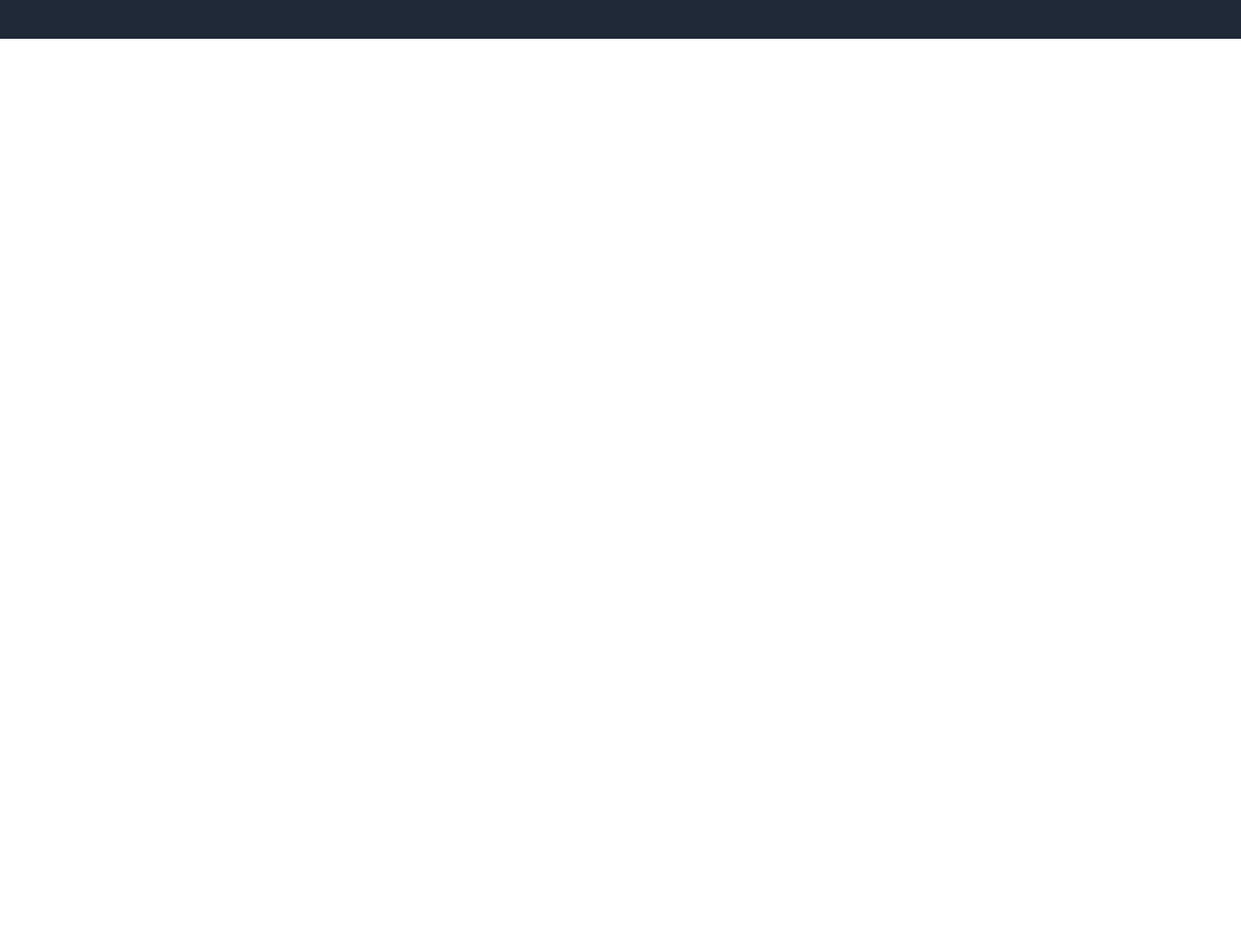
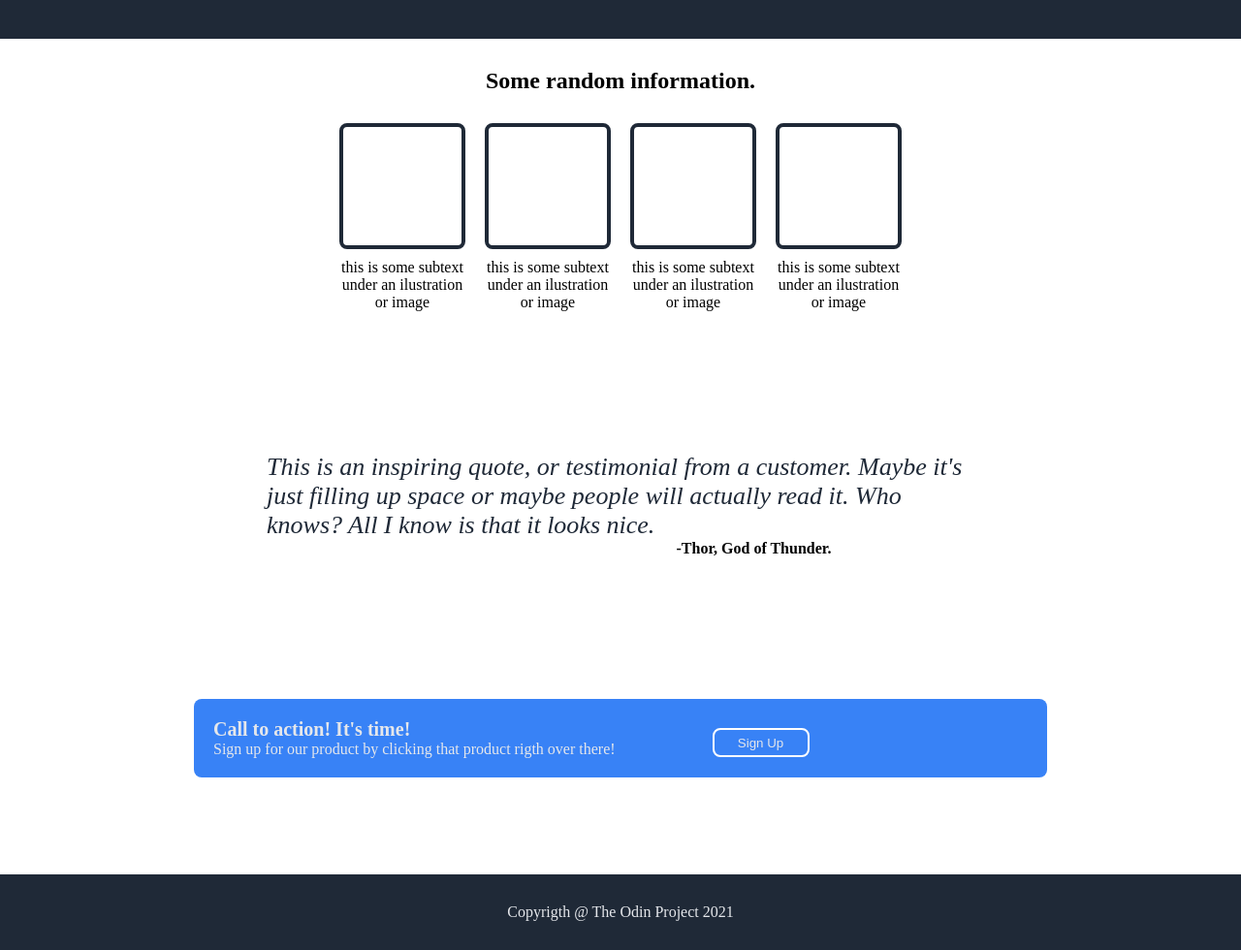
Before and after one commit to betajohn/foundations-landing-page, a plain HTML site: page index.html in a window 1280 px wide. Shown: the part 360-1340 px from the top of the page at 97% size. Before the commit the page ends 800 px from the top, so only its background shows below. Drawn offline with Linux system fonts and the light colour scheme.

Commit message:
Add content, sign-up banner and page-end banner

```diff
--- a/index.html
+++ b/index.html
@@ -30,7 +30,41 @@
             </div>
         </div>
     </div>
-
-
+    <h2>Some random information.</h2>
+    <div class="content-top">
+        <div class="card">
+            <div class="card-draw"></div>
+            <div class="card-description">this is some subtext under an ilustration or image</div>
+        </div>
+        <div class="card">
+            <div class="card-draw"></div>
+            <div class="card-description">this is some subtext under an ilustration or image</div>
+        </div>
+        <div class="card">
+            <div class="card-draw"></div>
+            <div class="card-description">this is some subtext under an ilustration or image</div>
+        </div>
+        <div class="card">
+            <div class="card-draw"></div>
+            <div class="card-description">this is some subtext under an ilustration or image</div>
+        </div>
+    </div>
+    <div class="content-bottom">
+        <p class="quote"><em>This is an inspiring quote, or testimonial from a customer. Maybe it's just filling up space or maybe people will actually read it. Who knows? All I know is that it looks nice.</em></p>
+        <p class="sign">-Thor, God of Thunder.</p>
+    </div>
+    <div class="sign-up">
+        <div class="sign-up-letters">
+          <p id="top">Call to action! It's time!</p>
+          <p id="bottom">Sign up for our product by clicking that product rigth over there!</p>
+        </div>
+        <div class="sign-up-button">
+            <button>Sign Up</button>
+        </div>
+    </div>
+    <div class="div"></div>
+    <div class="end-banner">
+      <p>Copyrigth @ The Odin Project 2021 </p>
+    </div>
 </body>
 </html>
--- a/style.css
+++ b/style.css
@@ -12,7 +12,7 @@
     color: #E5E7EB;
 }
 
-.header-top, .header-bottom{
+.header-top, .header-bottom, .content-top, .sign-up{
     margin-left:200px ;
     margin-right: 200px;
 }
@@ -58,7 +58,6 @@ li{
     width: 50%;
     align-items: center;
     justify-content: center;
-
     background-color: gray;
 }
 
@@ -72,7 +71,7 @@ li{
     padding: 10px;
 }
 
-.header-bottom-left button{
+ button{
     background-color: #3882f6;
     margin-top: 10px;
     width: 100px;
@@ -80,3 +79,77 @@ li{
     color: #E5E7EB;
     border-radius: 8px;
 }
+h2{
+    text-align: center;
+    padding: 30px;
+}
+
+.content-top{
+    display: flex;
+    gap: 20px;
+    justify-content: center;
+}
+
+.card-draw{
+    height: 130px;
+    width: 130px;
+    border: 4px solid #1F2937;
+    border-radius: 8px;
+    margin-bottom: 10px;
+
+}
+.card-description{
+    width: 130px;
+    text-align: center;
+}
+.content-bottom{
+    flex-direction: column;
+    height: 400px;
+    display: flex;
+    align-items: center;
+    justify-content: center;
+}
+.quote, .sign{
+    margin-left: 275px;
+    margin-right: 275px;
+}
+.quote{
+    font-size: 26px;
+    color: #1F2937;
+    font-weight: lighter;
+
+}
+.sign{
+    font-weight: bold;
+    text-align: right;
+    margin-right: 0;
+}
+.sign-up{
+    background-color: #3882F6;
+    display: flex;
+    gap: 100px;
+    padding:20px;
+    border-radius: 8px;
+}
+
+#top{
+    color: #E5E7EB;
+    font-weight: bold;
+    font-size: 20px;
+ }
+ #bottom{
+    color: #E5E7EB;
+    font-weight:lighter;
+ }
+.sign-up-button button{
+   border: 2px solid white;
+}
+.div{
+    height: 100px;
+}
+.end-banner{
+    background-color: #1F2937;
+    color: #E5E7EB;
+    text-align: center;
+    padding: 30px;
+}
```
